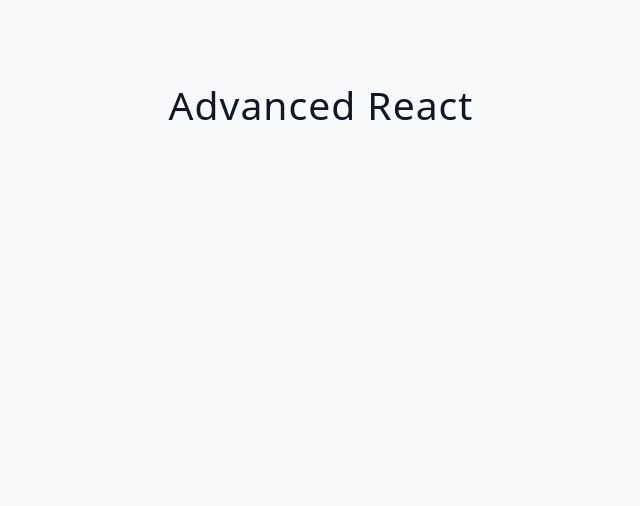
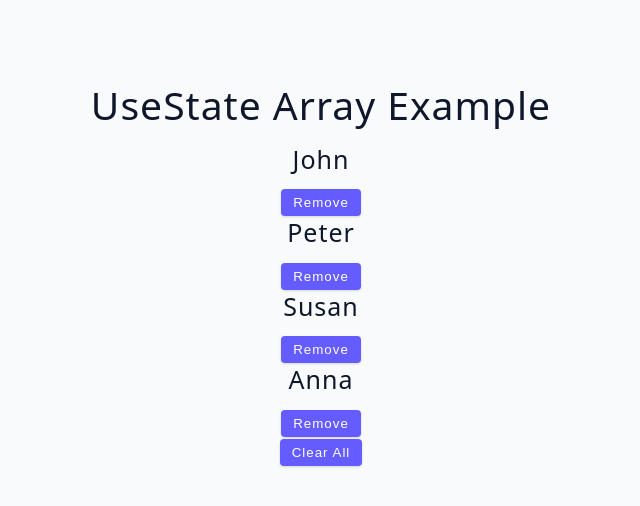
Before and after one commit to abrsh6266/advanced-react-practice, a React (Vite) app: page / in a window 1280 px wide. Shown: the top 506 px of the page, without its empty margins (319-959 px from the left). Built offline with nearby package versions, Linux system fonts and the light colour scheme.

Commit message:
using usestate with array data

```diff
--- a/src/App.jsx
+++ b/src/App.jsx
@@ -1,7 +1,9 @@
+import UseStateArray from "./tutorial/01-useState/starter/03-useState-array";
+
 function App() {
   return (
     <div className='container'>
-      <h2>Advanced React</h2>
+      <UseStateArray />
     </div>
   );
 }
--- a/src/tutorial/01-useState/starter/03-useState-array.jsx
+++ b/src/tutorial/01-useState/starter/03-useState-array.jsx
@@ -1,5 +1,29 @@
+import { useState } from "react";
+import { data } from "../../../data";
 const UseStateArray = () => {
-  return <h2>useState array example</h2>;
+  const [people, setPeople] = useState(data);
+  const rem = (id)=>{
+    const p = people.filter(p=> p.id != id)
+    setPeople(p)
+  }
+  return (
+    <>
+      <h2>useState array example</h2>
+      {
+        people.map((p)=>{
+          return (
+            <div className="item" key={p.id}>
+              <h4>{p.name} </h4>
+              <button className="btn" onClick={()=>rem(p.id)}>Remove</button>
+            </div>
+          )
+        })
+      }
+      <button className="btn" onClick={()=>{
+        setPeople([])
+      }}>clear All</button>
+    </>
+  );
 };
 
 export default UseStateArray;
```
Also changed, not shown: src/tutorial/01-useState/starter/02-useState-basics.jsx (+10 -1 lines).
